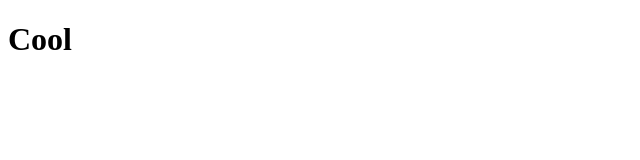
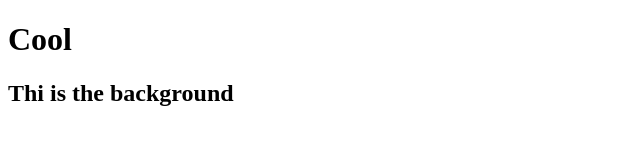
Before and after one commit to Farzambb/background-generator, a plain HTML site: page index.html in a window 1280 px wide. Shown: the whole page, without its empty margins (0-640 px from the left). Drawn offline with Linux system fonts and the light colour scheme.

Commit message:
changing text

```diff
--- a/index.html
+++ b/index.html
@@ -8,6 +8,7 @@
 </head>
 <body>
     <h1>Cool</h1>
+    <h2>Thi is the background</h2>
     <!-- Script -->
     <script src="script.js"></script>
 </body>
```
